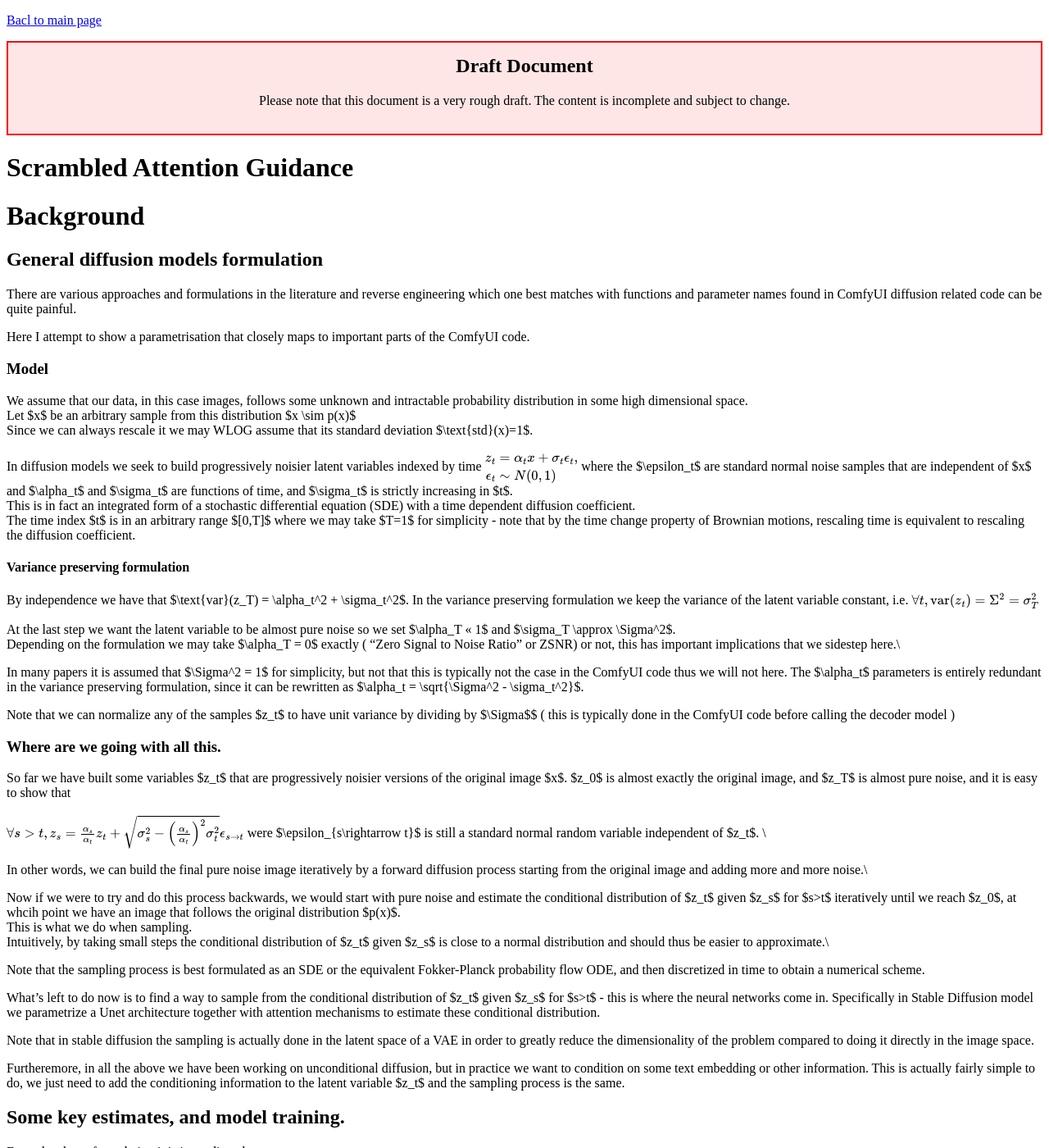
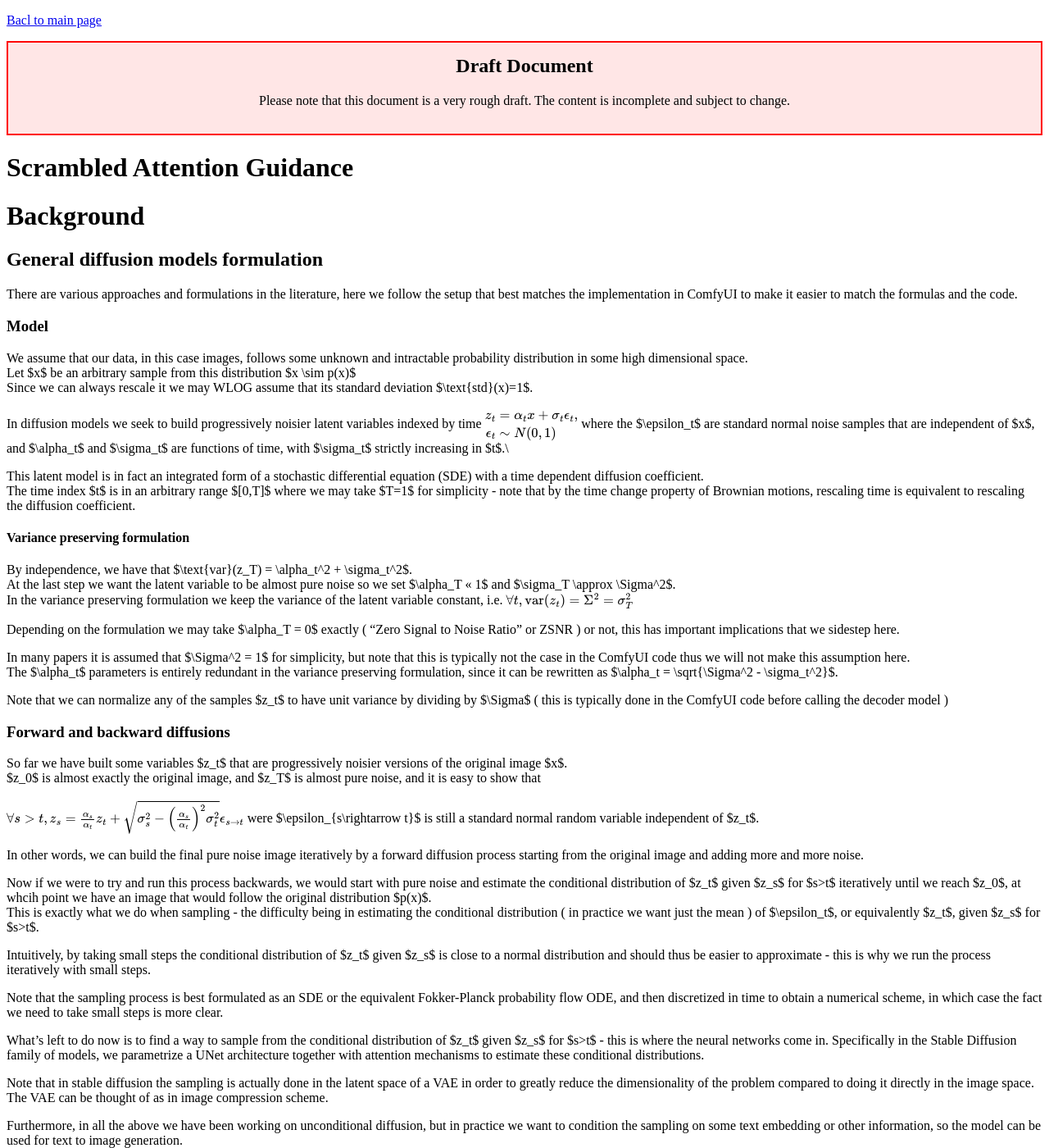
Before and after one commit to JTriggerFish/ComfyLatentTools, a Jekyll site: the page built from docs/index.md, in a window 1280 px wide and 1400 px high. Shown: the whole window at 82% size. Built offline with Jekyll 4.4.1, drawn with Linux system fonts in a browser that asks for light colours; our own code applies the rules of GitHub Pages for plain Markdown files; some of the changed text lies outside the part shown.

Commit message:
minor doc fixes

```diff
--- a/docs/index.md
+++ b/docs/index.md
@@ -24,10 +24,7 @@ toc: true            # Enables automatic table of contents generation (using kra
 # Background
 ## General diffusion models formulation
 
-There are various approaches and formulations in the literature and reverse engineering which one
-best matches with functions and parameter names found in ComfyUI diffusion related code can be quite painful.
-
-Here I attempt to show a parametrisation that closely maps to important parts of the ComfyUI code.
+There are various approaches and formulations in the literature, here we follow the setup that best matches the implementation in ComfyUI to make it easier to match the formulas and the code.
 
 ### Model
 
@@ -42,55 +39,64 @@ z_t &= \alpha_t x + \sigma_t \epsilon_t, \\
 \epsilon_t &\sim N(0,1)
 \end{align}
 $$
-where the $\epsilon_t$ are standard normal noise samples that are independent of $x$ and $\alpha_t$ and $\sigma_t$ are functions of time,
-and $\sigma_t$ is strictly increasing in $t$.\
-This is in fact an integrated form of a stochastic differential equation (SDE) with a time dependent diffusion coefficient.\
+where the $\epsilon_t$ are standard normal noise samples that are independent of $x$, and $\alpha_t$ and $\sigma_t$ are functions of time,
+with $\sigma_t$ strictly increasing in $t$.\
+
+This latent model is in fact an integrated form of a stochastic differential equation (SDE) with a time dependent diffusion coefficient.\
 The time index $t$ is in an arbitrary range $[0,T]$ where we may take $T=1$ for simplicity - note that by the time change property of Brownian motions,
 rescaling time is equivalent to rescaling the diffusion coefficient.
 
 #### Variance preserving formulation
-By independence we have that $\text{var}(z_T) = \alpha_t^2 + \sigma_t^2$.
+By independence, we have that $\text{var}(z_T) = \alpha_t^2 + \sigma_t^2$. \
+At the last step we want the latent variable to be almost pure noise so we set $\alpha_T << 1$ and $\sigma_T \approx \Sigma^2$. \
 In the variance preserving formulation we keep the variance of the latent variable constant, i.e.
 $$\forall t, \text{var}(z_t) = \Sigma^2 = \sigma_T^2$$
 
-At the last step we want the latent variable to be almost pure noise so we set $\alpha_T << 1$ and $\sigma_T \approx \Sigma^2$. \
-Depending on the formulation we may take $\alpha_T = 0$ exactly ( "Zero Signal to Noise Ratio" or ZSNR) or not, this has important implications that we sidestep here.\\
+Depending on the formulation we may take $\alpha_T = 0$ exactly ( "Zero Signal to Noise Ratio" or ZSNR ) or not, this has important implications that we sidestep here.
 
-In many papers it is assumed that $\Sigma^2 = 1$ for simplicity, but not that this is typically not the case in the ComfyUI code thus we will not here.
+In many papers it is assumed that $\Sigma^2 = 1$ for simplicity, but note that this is typically not the case in the ComfyUI code thus we will not make this assumption here. \
 The $\alpha_t$ parameters is entirely redundant in the variance preserving formulation, since it can be rewritten as $\alpha_t = \sqrt{\Sigma^2 - \sigma_t^2}$.
 
-Note that we can normalize any of the samples $z_t$ to have unit variance by dividing by $\Sigma$$ ( this is typically done in the ComfyUI code before calling the decoder model )
+Note that we can normalize any of the samples $z_t$ to have unit variance by dividing by $\Sigma$ ( this is typically done in the ComfyUI code before calling the decoder model )
 
-### Where are we going with all this.
-So far we have built some variables $z_t$ that are progressively noisier versions of the original image $x$.
+### Forward and backward diffusions
+So far we have built some variables $z_t$ that are progressively noisier versions of the original image $x$.\
 $z_0$ is almost exactly the original image, and $z_T$ is almost pure noise, and it is easy to show that
 
 $$\forall s>t, z_s = \frac{\alpha_s}{\alpha_t} z_t + \sqrt{\sigma_s^2 - \left(\frac{\alpha_s}{\alpha_t}\right)^2 \sigma_t^2} \epsilon_{s\rightarrow t}$$
-were $\epsilon_{s\rightarrow t}$ is still a standard normal random variable independent of $z_t$. \\
+were $\epsilon_{s\rightarrow t}$ is still a standard normal random variable independent of $z_t$.
 
-In other words, we can build the final pure noise image iteratively by a forward diffusion process starting from the original image and adding more and more noise.\
+In other words, we can build the final pure noise image iteratively by a forward diffusion process starting from the original image and adding more and more noise.
 
-Now if we were to try and do this process backwards, we would start with pure noise and estimate the conditional distribution of $z_t$ given $z_s$ for $s>t$ iteratively until we reach $z_0$,
-at whcih point we have an image that follows the original distribution $p(x)$. \
-This is what we do when sampling. \\
-Intuitively, by taking small steps the conditional distribution of $z_t$ given $z_s$ is close to a normal distribution and should thus be easier to approximate.\
+Now if we were to try and run this process backwards, we would start with pure noise and estimate the conditional distribution of $z_t$ given $z_s$ for $s>t$ iteratively until we reach $z_0$,
+at whcih point we have an image that would follow the original distribution $p(x)$. \
+This is exactly what we do when sampling - the difficulty being in estimating the conditional distribution ( in practice we want just the mean ) of $\epsilon_t$,
+or equivalently $z_t$, given $z_s$ for $s>t$.
 
-Note that the sampling process is best formulated as an SDE or the equivalent Fokker-Planck probability flow ODE, and then discretized in time to obtain a numerical scheme.
+Intuitively, by taking small steps the conditional distribution of $z_t$ given $z_s$ is close to a normal distribution and should thus be easier to approximate - this is why we run
+the process iteratively with small steps.
+
+Note that the sampling process is best formulated as an SDE or the equivalent Fokker-Planck probability flow ODE, and then discretized in time to obtain a numerical scheme, in which
+case the fact we need to take small steps is more clear.
 
 What's left to do now is to find a way to sample from the conditional distribution of $z_t$ given $z_s$ for $s>t$ - this is where the neural networks come in.
-Specifically in Stable Diffusion model we parametrize a Unet architecture together with attention mechanisms to estimate these conditional distribution.
+Specifically in the Stable Diffusion family of models, we parametrize a UNet architecture together with attention mechanisms to estimate these conditional distributions.
 
 Note that in stable diffusion the sampling is actually done in the latent space of a VAE in order to greatly reduce the dimensionality of the problem compared
-to doing it directly in the image space.
+to doing it directly in the image space. The VAE can be thought of as in image compression scheme.
 
-Furtheremore, in all the above we have been working on unconditional diffusion, but in practice we want to condition on some text embedding or other information.
+Furthermore, in all the above we have been working on unconditional diffusion, but in practice we want to condition the sampling on some text embedding or other information, so the model
+can be used for text to image generation.
+
 This is actually fairly simple to do, we just need to add the conditioning information to the latent variable $z_t$ and the sampling process is the same.
 
 ## Some key estimates, and model training.
 
 From the above formulation it is immediate that
 
-$$ x = \frac{z_t - \sigma_t \epsilon_t}{\alpha_t}$$
+$$
+x = \frac{z_t - \sigma_t \epsilon_t}{\alpha_t}
+$$
 
 and thus
 $$
@@ -98,11 +104,13 @@ $$
 $$
 
 - $\mathbb{E}[\epsilon_t | z_t]$ is the quantitiy that eps-prediction models try to estimate, with $\hat{\epsilon}_\theta(z_t, \sigma_t) \sim \mathbb{E}[\epsilon_t | z_t]$.
-- $\hat{\epsilon}_\theta(z_t, \sigma_t)$ is the model's noise prediction for the current time step, using fitted parameters $\theta$.
+- $\hat{\epsilon}_\theta(z_t, \sigma_t)$ is the model's noise prediction for the current time step, using fitted neural network parameters $\theta$.
 - $\mathbb{E}[x|z_t]$ is the denoised output or prediction of the diffusion model at time $t$.
 
-Note that the divison by $\alpha_t$ is a problem at the last step, since $\alpha_T$ is very small, or even zero for ZSNR models.
-This rescaling is actually not necessary and is not done in the ComfyUI code, there the "denoised output" is simply $z_t  - \sigma_t  \hat{\epsilon}_\theta(z_t, \sigma_t)$.
+Note that the divison by $\alpha_t$ is a problem at the last step, since $\alpha_T$ is very small, or even zero for ZSNR models. \
+However this rescaling is not necessary and is not done in the ComfyUI implementation, there the "denoised output" is simply $z_t  - \sigma_t  \hat{\epsilon}_\theta(z_t, \sigma_t)$.
+
+TODO CHECK WHETHER THE RESCALING HAPPENS SOMWHERE ELSE IN THE SAMPLER OR BEFORE THE VAE DECODING
 
 ### Training the model
 In typical model training we aim to minimise the weighted sum of the MSE between the denoised output and the original image at various time steps, where the noisy images are generated by the diffusion process.
@@ -115,9 +123,10 @@ $$
 \mathbb{E}[x|z_t] = \frac{1}{\alpha_t} \left( z_t + \sigma_t^2 \nabla_{z_t} \log p(z_t) \right)
 $$
 
-Let $\hat{v_t} = \nabla_{z_t} \log p(z_t)$ be the v-prediction vector, we can equivalently use a model to predict this vector instead.
+Let $\hat{v_t} = \nabla_{z_t} \log p(z_t)$ be the v-prediction vector.\
+We can equivalently fit the model to predict this vector instead, this is equivalent to reweighting the loss function that we fit the model to minimize.
 
-Note that rearranging the above formula we get that
+indeed, note that rearranging the above formula we get that
 $$
 \begin{align}
 \hat{v_t} &= \frac{1}{\sigma_t^2} \left( \alpha_t \mathbb{E}[x|z_t] - z_t \right)  \\
```
